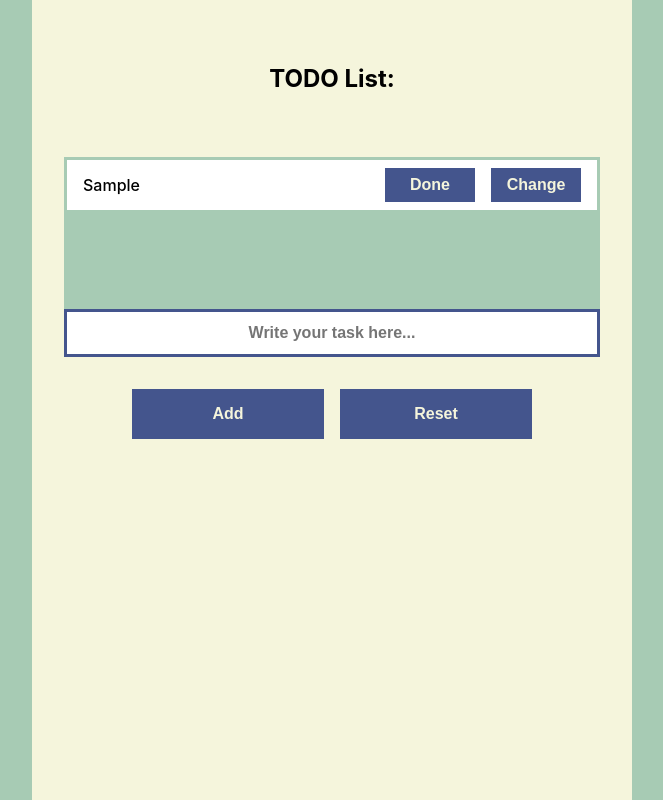
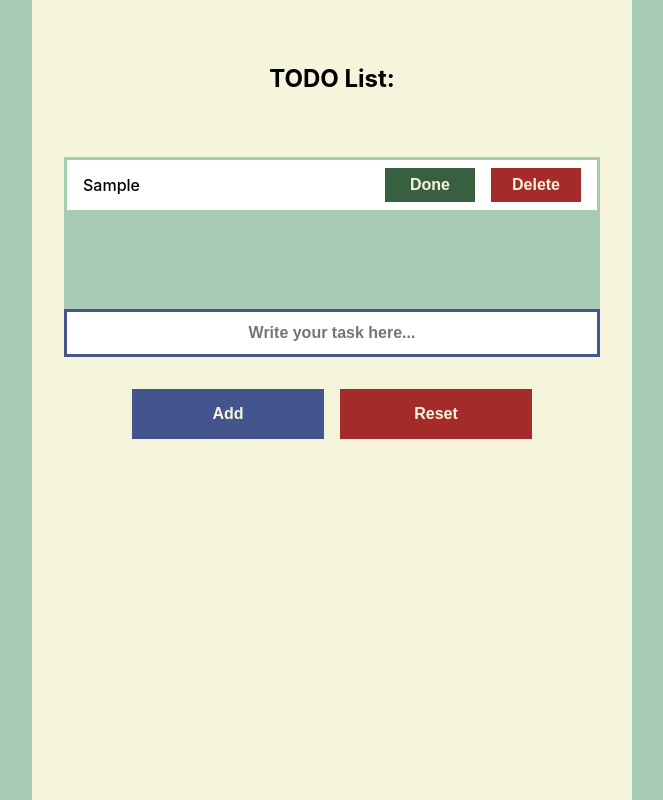
Before and after one commit to kondzerau-ivan/todo, a React (Create React App) app: page / in a window 1280 px wide. Both pictures are taken after typing "Sample" into the empty fields and a click on the button "Add". Shown: the whole page, without its empty margins (308-971 px from the left). Built offline with nearby package versions, Linux system fonts and the light colour scheme.

Commit message:
add Delete button

```diff
--- a/src/components/App.jsx
+++ b/src/components/App.jsx
@@ -9,6 +9,7 @@ class App extends React.Component {
 
     this.addItem = this.addItem.bind(this);
     this.completeItem = this.completeItem.bind(this);
+    this.deleteItem = this.deleteItem.bind(this);
     this.resetItems = this.resetItems.bind(this);
     this.addItemOnKeyPressEnter = this.addItemOnKeyPressEnter.bind(this);
   }
@@ -40,10 +41,13 @@ class App extends React.Component {
     })
   }
 
-  changeItem (id) {
-    const input = document.getElementById("input");
+  deleteItem (id) {
     const itemsArr = [...this.state.items];
     const index = itemsArr.map(item => item.id).indexOf(id);
+    itemsArr.splice(index, 1);
+    this.setState({
+      items: itemsArr
+    })
   }
 
   resetItems () {
@@ -74,8 +78,8 @@ class App extends React.Component {
 
             {!element.status
               ? <div className="wrapper-flex">
-                  <button className="button" onClick={() => {this.completeItem(element.id)}}>Done</button>
-                  <button className="button" >Change</button>
+                  <button className="button button-done" onClick={() => {this.completeItem(element.id)}}>Done</button>
+                  <button className="button button-delete" onClick={() => {this.deleteItem((element.id))}}>Delete</button>
                 </div>
               : ""
             }
@@ -100,7 +104,7 @@ class App extends React.Component {
         <div className="wrapper-flex" >
           <button className="button" onClick={this.addItem}>Add</button>
           {this.state.items.length > 0
-            ? <button className="button" onClick={this.resetItems}>Reset</button>
+            ? <button className="button button-delete" onClick={this.resetItems}>Reset</button>
             : ""
           }
         </div>
--- a/src/index.css
+++ b/src/index.css
@@ -132,3 +132,11 @@ code {
 .button:hover {
   background-color: #273b6d;
 }
+
+.button-done {
+  background-color: #375f40;
+}
+
+.button-delete {
+  background-color: brown;
+}
```
